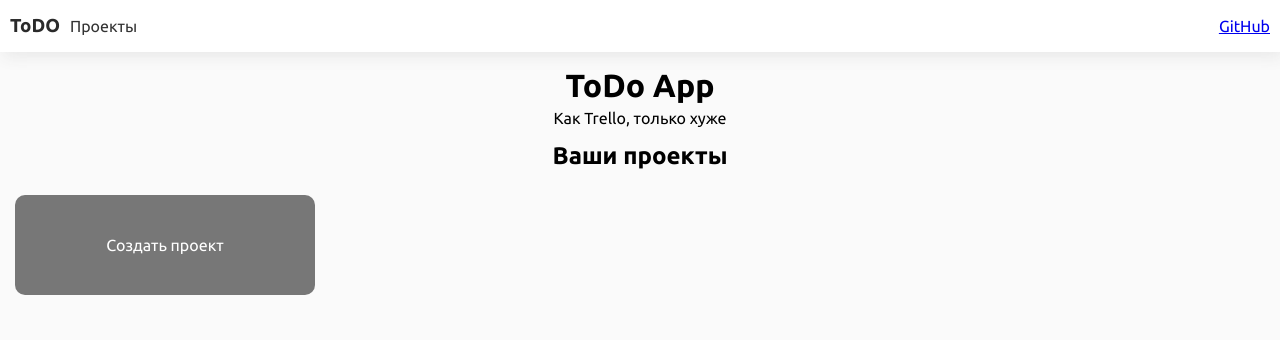
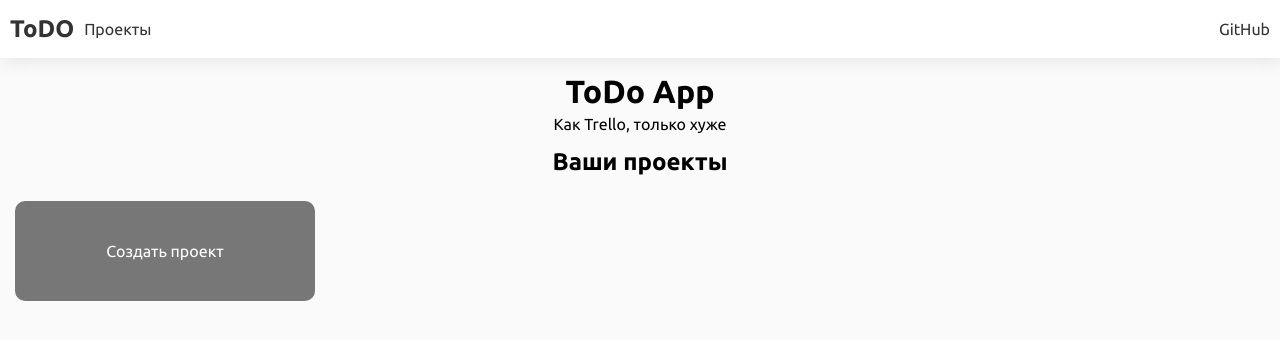
Before and after one commit to NineSirius/todo-react, a React (Create React App) app: page / in a window 1280 px wide. Shown: the top 340 px of the page. Built offline with nearby package versions, Linux system fonts and the light colour scheme.

Commit message:
update navbar design and fix bugs

```diff
--- a/src/components/Navbar/Navbar.module.sass
+++ b/src/components/Navbar/Navbar.module.sass
@@ -3,6 +3,17 @@
   box-shadow: var(--navbar-shadow)
   color: var(--text-color)
   padding: 15px 0
+
+  .logo
+    font-size: 1.5rem
+    font-weight: 700
+
+  a
+    color: var(--nav-link-color)
+    text-decoration: none
+
+    &:hover
+      text-decoration: underline
 
   &_content
     display: flex
@@ -14,6 +25,4 @@
       align-items: center
       gap: 10px
 
-      .navbar_links a
-        color: var(--nav-link-color)
-        text-decoration: none
+      .navbar_links
--- a/src/components/Navbar/index.tsx
+++ b/src/components/Navbar/index.tsx
@@ -1,14 +1,15 @@
 import React from 'react'
 import styles from './Navbar.module.sass'
 import { Link } from 'react-router-dom'
-import { Menu, MenuItem } from 'components/UI/Menu'
 
 export const Navbar = () => {
     return (
         <div className={styles.navbar}>
             <div className={`${styles.navbar_content} container`}>
                 <div className={styles.left}>
-                    <h3>ToDO</h3>
+                    <Link to="/" className={styles.logo}>
+                        ToDO
+                    </Link>
                     <div className={styles.navbar_links}>
                         <Link to="/">Проекты</Link>
                     </div>
--- a/src/containers/ProjectPage/index.tsx
+++ b/src/containers/ProjectPage/index.tsx
@@ -502,6 +502,15 @@ export const ProjectPage = () => {
                                             <div className={styles.editor_controls}>
                                                 <Button
                                                     onClick={() => {
+                                                        if (taskInfoDesc === '<p><br></p>') {
+                                                            changeTaskInfo(
+                                                                'description',
+                                                                '',
+                                                                taskInfo.id,
+                                                            )
+                                                            setTaskInfoDescEditable(false)
+                                                            return
+                                                        }
                                                         changeTaskInfo(
                                                             'description',
                                                             taskInfoDesc,
```
